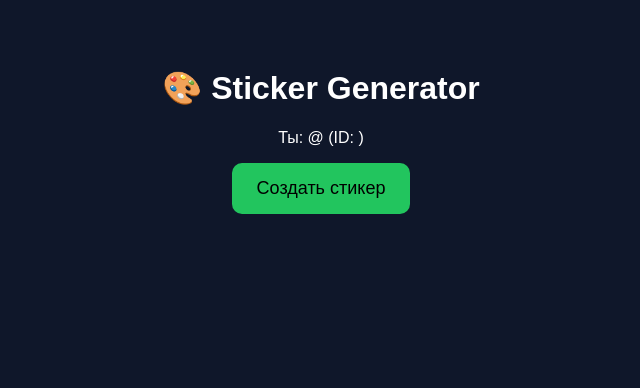
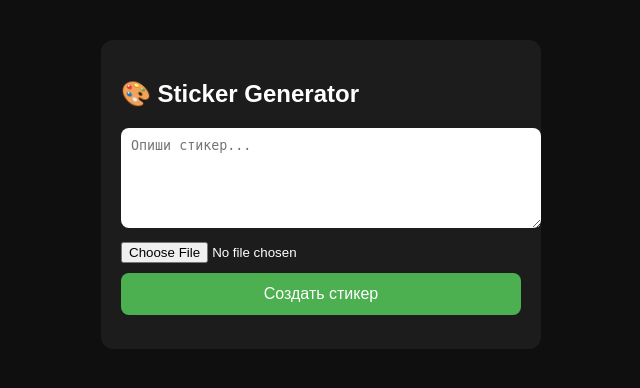
Before and after one commit to Girniy324234234234234/telegram-ai-bot, a Flask app: template miniapp/templates/index.html in a window 1280 px wide. Shown: the top 388 px of the page, without its empty margins (319-959 px from the left). Run offline with Flask 3, Linux system fonts and the light colour scheme; the template is opened without the code that fills it, so the values that code supplies are empty; parts of the project's set-up code (start-up, migrations or seed data) failed here and were passed over; some libraries are stand-ins or nearby versions.

Commit message:
Refactor index.html to use external stylesheet

```diff
--- a/miniapp/templates/index.html
+++ b/miniapp/templates/index.html
@@ -3,50 +3,24 @@
 <head>
     <meta charset="UTF-8">
     <title>Sticker Generator</title>
+
     <script src="https://telegram.org/js/telegram-web-app.js"></script>
-    <style>
-        body {
-            font-family: Arial, sans-serif;
-            background: #0f172a;
-            color: #fff;
-            text-align: center;
-            padding: 40px;
-        }
-        button {
-            background: #22c55e;
-            border: none;
-            padding: 15px 25px;
-            font-size: 18px;
-            border-radius: 10px;
-            cursor: pointer;
-        }
-    </style>
+    <link rel="stylesheet" href="{{ url_for('static', filename='css/style.css') }}">
 </head>
 <body>
 
-<h1>🎨 Sticker Generator</h1>
-<p id="user">Загрузка...</p>
+<div class="container">
+    <h2>🎨 Sticker Generator</h2>
 
-<button onclick="create()">Создать стикер</button>
+    <textarea id="prompt" placeholder="Опиши стикер..."></textarea>
 
-<script>
-    const tg = window.Telegram.WebApp;
-    tg.expand();
+    <input type="file" id="photo" accept="image/*">
 
-    const user = tg.initDataUnsafe?.user;
+    <button onclick="sendData()">Создать стикер</button>
 
-    if (user) {
-        document.getElementById("user").innerText =
-            `Ты: @${user.username || "без_ника"} (ID: ${user.id})`;
-    } else {
-        document.getElementById("user").innerText =
-            "❌ Открой это через Telegram";
-    }
+    <p id="status"></p>
+</div>
 
-    function create() {
-        alert("➡️ Здесь будет генерация стикера");
-    }
-</script>
-
+<script src="{{ url_for('static', filename='js/app.js') }}"></script>
 </body>
 </html>
```
